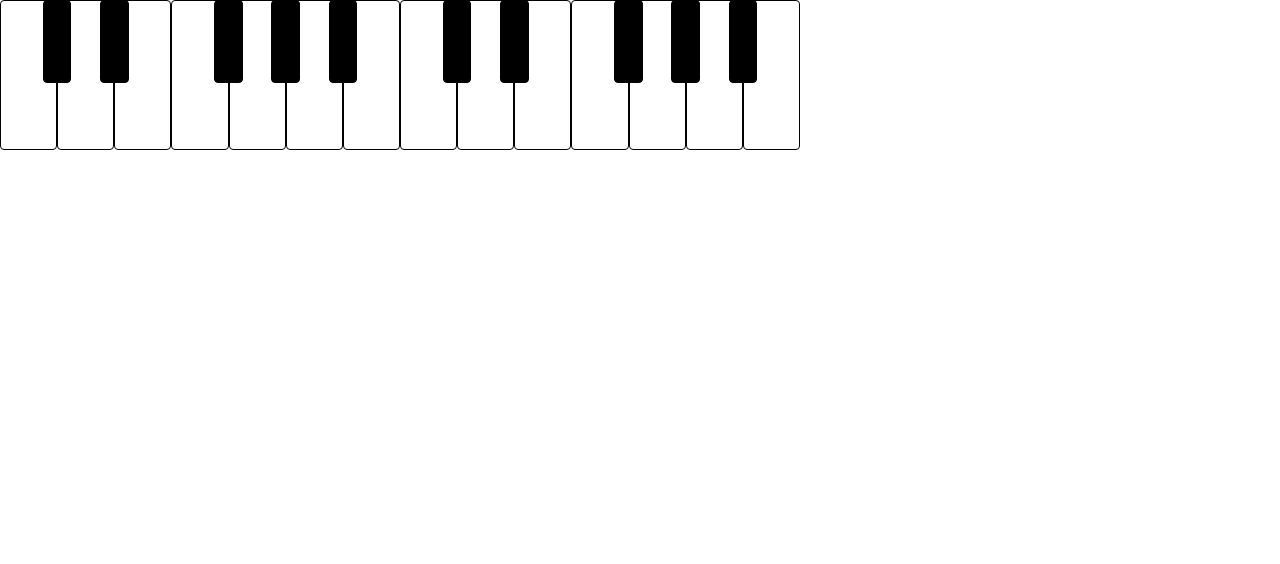
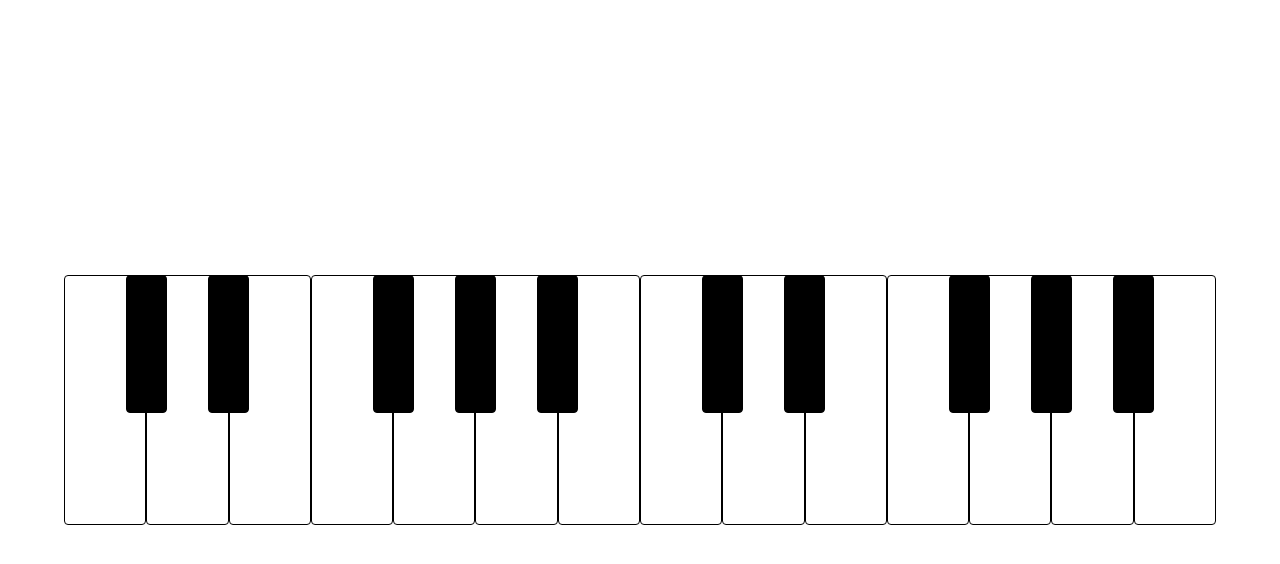
Before and after one commit to thepicture/piano-react-app, a React (Create React App) app: page / in a window 1280 px wide. Shown: the top 564 px of the page. Built offline with nearby package versions, Linux system fonts and the light colour scheme.

Commit message:
refactor: move inline styles to css

```diff
--- a/public/index.html
+++ b/public/index.html
@@ -12,6 +12,11 @@
     <link rel="apple-touch-icon" href="%PUBLIC_URL%/logo192.png" />
     <link rel="manifest" href="%PUBLIC_URL%/manifest.json" />
     <title>React App</title>
+    <style>
+      #root {
+        height: inherit;
+      }
+    </style>
   </head>
   <body>
     <noscript>You need to enable JavaScript to run this app.</noscript>
--- a/src/App.css
+++ b/src/App.css
@@ -1,38 +1,11 @@
 .App {
-  text-align: center;
+  height: inherit;
+  display: flex;
+  justify-content: center;
+  align-items: center;
 }
 
-.App-logo {
-  height: 40vmin;
-  pointer-events: none;
+.App__piano {
+  height: 250px;
+  width: 90vw;
 }
-
-@media (prefers-reduced-motion: no-preference) {
-  .App-logo {
-    animation: App-logo-spin infinite 20s linear;
-  }
-}
-
-.App-header {
-  background-color: #282c34;
-  min-height: 100vh;
-  display: flex;
-  flex-direction: column;
-  align-items: center;
-  justify-content: center;
-  font-size: calc(10px + 2vmin);
-  color: white;
-}
-
-.App-link {
-  color: #61dafb;
-}
-
-@keyframes App-logo-spin {
-  from {
-    transform: rotate(0deg);
-  }
-  to {
-    transform: rotate(360deg);
-  }
-}
--- a/src/App.tsx
+++ b/src/App.tsx
@@ -1,10 +1,13 @@
-import React from "react";
+import "./App.css";
+
 import { Piano } from "./components";
 
 function App() {
   return (
-    <main style={{ width: "800px", height: "150px" }}>
-      <Piano />
+    <main className="App">
+      <section className="App__piano">
+        <Piano />
+      </section>
     </main>
   );
 }
--- /dev/null
+++ b/src/components/Piano/Piano.css
@@ -0,0 +1,6 @@
+.Piano {
+    height: inherit;
+    display: grid;
+    grid-auto-flow: column;
+    cursor: pointer;
+}
--- a/src/components/Piano/Piano.tsx
+++ b/src/components/Piano/Piano.tsx
@@ -1,4 +1,6 @@
 import React from "react";
+
+import "./Piano.css";
 
 import { PianoKey } from ".";
 
@@ -12,16 +14,5 @@ export const Piano: React.FC = () => {
     const isWithSemitone = INDEXES_WITH_SEMITONE.includes(i % 7);
     keys.push(<PianoKey key={i} withSemitone={isWithSemitone} />);
   }
-  return (
-    <section
-      style={{
-        height: "inherit",
-        display: "grid",
-        gridTemplateColumns: `repeat(${7 * OCTAVES_COUNT}, auto)`,
-        cursor: "pointer",
-      }}
-    >
-      {keys}
-    </section>
-  );
+  return <div className="Piano">{keys}</div>;
 };
--- /dev/null
+++ b/src/components/Piano/PianoKey/PianoKey.css
@@ -0,0 +1,24 @@
+.PianoKey {
+    border: 1px solid black;
+    position: absolute;
+    width: 100%;
+    height: 100%;
+    cursor: pointer;
+    border-radius: .3em;
+}
+
+.PianoKey__container {
+    position: relative;
+}
+
+.PianoKey--white {
+    background: white;
+}
+
+.PianoKey--black {
+    background: black;
+    height: 55%;
+    width: 50%;
+    left: 75%;
+    z-index: 1;
+}
--- a/src/components/Piano/PianoKey/PianoKey.tsx
+++ b/src/components/Piano/PianoKey/PianoKey.tsx
@@ -1,4 +1,6 @@
 import React from "react";
+
+import "./PianoKey.css";
 
 interface PianoKeyProps {
   withSemitone?: boolean;
@@ -6,47 +8,24 @@ interface PianoKeyProps {
 
 export const PianoKey: React.FC<PianoKeyProps> = ({ withSemitone }) => {
   return withSemitone ? (
-    <div style={{ position: "relative" }}>
+    <div className="PianoKey__container">
       <button
+        type="button"
         title="piano key"
-        style={{
-          border: "1px solid black",
-          background: "white",
-          position: "absolute",
-          width: "100%",
-          height: "100%",
-          cursor: "pointer",
-          borderRadius: ".3em",
-        }}
+        className="PianoKey PianoKey--white"
       />
       <button
+        type="button"
         title="piano key"
-        style={{
-          border: "1px solid black",
-          background: "black",
-          position: "absolute",
-          height: "55%",
-          width: "50%",
-          left: "75%",
-          zIndex: 1,
-          cursor: "pointer",
-          borderRadius: ".3em",
-        }}
+        className="PianoKey PianoKey--black"
       />
     </div>
   ) : (
-    <div style={{ position: "relative" }}>
+    <div className="PianoKey__container">
       <button
+        type="button"
         title="piano key"
-        style={{
-          border: "1px solid black",
-          background: "white",
-          position: "absolute",
-          width: "100%",
-          height: "100%",
-          cursor: "pointer",
-          borderRadius: ".3em",
-        }}
+        className="PianoKey PianoKey--white"
       />
     </div>
   );
--- a/src/index.css
+++ b/src/index.css
@@ -2,7 +2,12 @@
   box-sizing: border-box;
 }
 
+html {
+  height: 100%;
+}
+
 body {
+  height: 100%;
   margin: 0;
   font-family: -apple-system, BlinkMacSystemFont, 'Segoe UI', 'Roboto', 'Oxygen',
     'Ubuntu', 'Cantarell', 'Fira Sans', 'Droid Sans', 'Helvetica Neue',
```
Also changed, not shown: package.json (+4 -8 lines), 1 other file (tests, documents, lock files or other folders).
